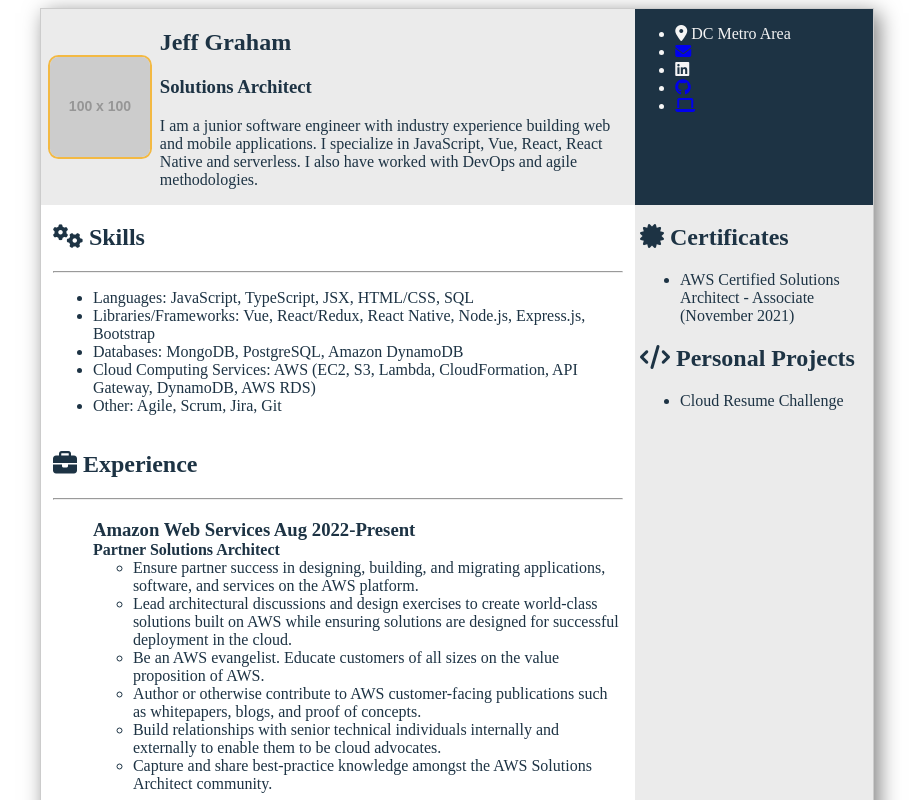
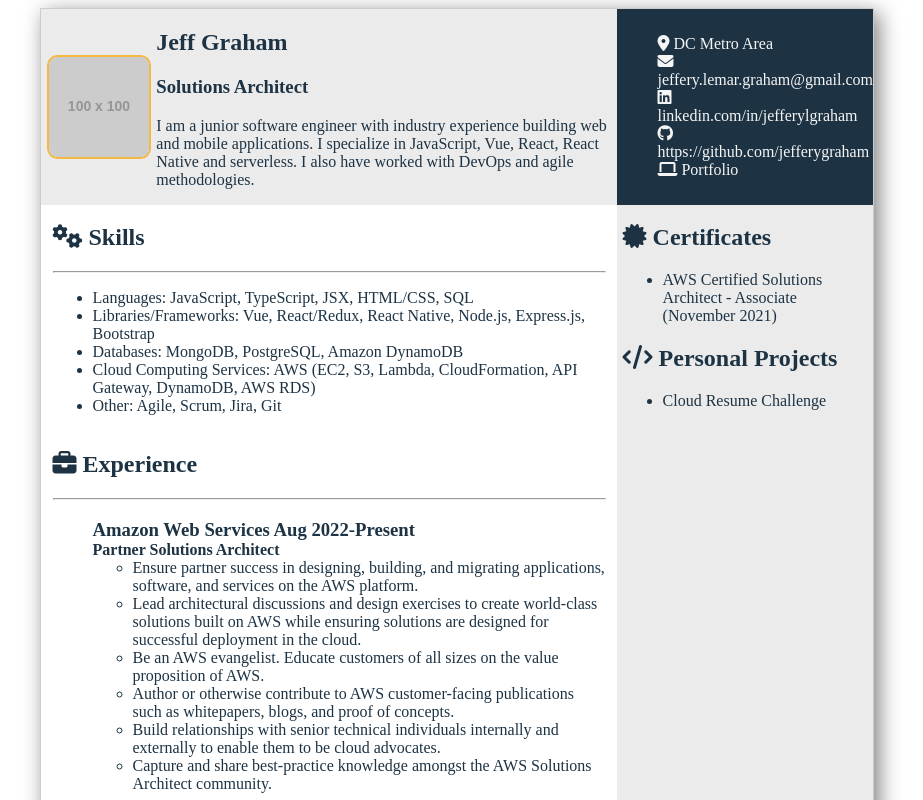
Before and after one commit to jefferygraham/resume, a plain HTML site: page index.html in a window 1280 px wide. Shown: the top 800 px of the page, without its empty margins (183-1106 px from the left). Drawn offline with Linux system fonts and the light colour scheme; placeholder pictures from the web are drawn by us.

Commit message:
add styling to contact

```diff
--- a/index.html
+++ b/index.html
@@ -34,14 +34,14 @@
         <ul>
           <li><i class="fa-solid fa-location-dot"></i> DC Metro Area</li>
           <li>
-            <a href="mailto:jeffery.lemar.graham@gmail.com"><i class="fa-solid fa-envelope"></i></a>
+            <a href="mailto:jeffery.lemar.graham@gmail.com"><i class="fa-solid fa-envelope"></i> jeffery.lemar.graham@gmail.com</a>
           </li>
-          <li><i class="fa-brands fa-linkedin"></i></li>
-          <li><a href="https://github.com/jefferygraham" target="_blank" rel="noopener noreferrer"><i class="fa-brands fa-github"></i></a></i></li>
+          <li><a href="https://www.linkedin.com/in/jefferylgraham/"><i class="fa-brands fa-linkedin"></i> linkedin.com/in/jefferylgraham</a> </li>
+          <li><a href="https://github.com/jefferygraham" target="_blank" rel="noopener noreferrer"><i class="fa-brands fa-github"></i> https://github.com/jefferygraham</a></i></li>
           <li>
-            <a href="#" target="_blank" rel="noopener noreferrer"
+            <a href="https://jeffgraham.dev/" target="_blank" rel="noopener noreferrer"
               ><i class="fa-solid fa-laptop"></i
-            ></a>
+            > Portfolio</a>
           </li>
         </ul>
       </section>
--- a/style.css
+++ b/style.css
@@ -3,6 +3,15 @@
   box-shadow: 5px 5px 20px rgba(0, 0, 0, 0.5);
   -webkit-box-shadow: 5px 5px 20px rgba(0, 0, 0, 0.5);
   -moz-box-shadow: 5px 5px 20px rgba(0, 0, 0, 0.5);
+}
+
+a {
+  color: whitesmoke;
+  text-decoration: none;
+}
+
+a:hover {
+  color: #ccc;
 }
 
 .resume {
@@ -30,6 +39,12 @@
   grid-area: contact;
   color: whitesmoke;
   background-color: #1d3344;
+  display: flex;
+  align-items: center;
+}
+
+.contact ul {
+  list-style-type: none;
 }
 
 .skills {
```
